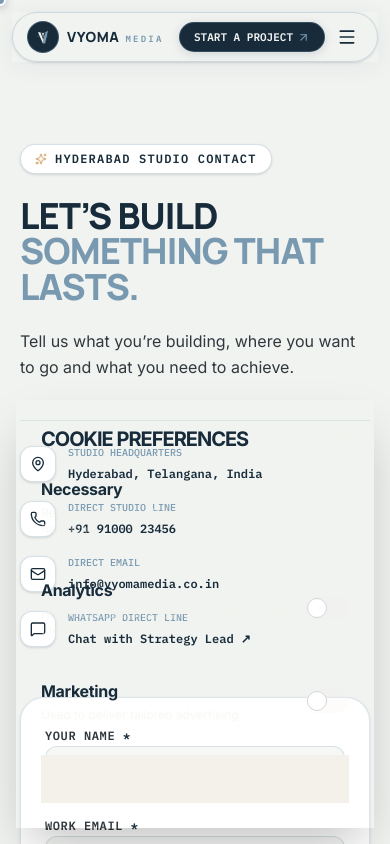
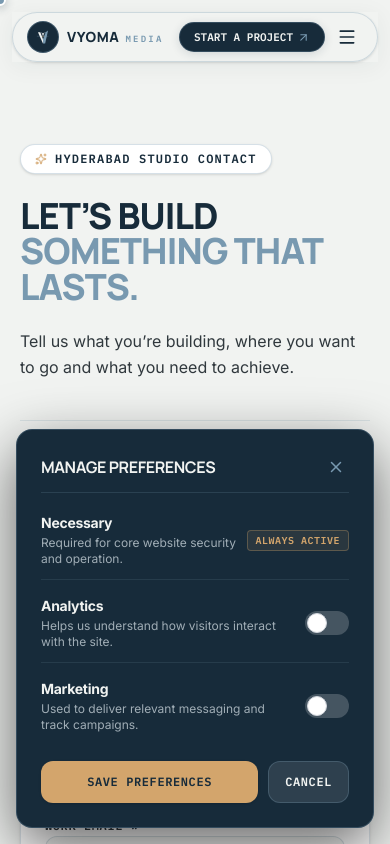
Before and after one commit to mkhan0012/Falah, a Next.js app: page /contact in a window 390 px wide. Both pictures are taken after a click on the button "MANAGE PREFERENCES". Shown: the top 844 px of the page. Built offline with nearby package versions, Linux system fonts and the light colour scheme.

Commit message:
fix: update phone number, fix cookie consent transparency, and apply security hardening

```diff
--- a/src/app/layout.tsx
+++ b/src/app/layout.tsx
@@ -133,7 +133,7 @@ export default function RootLayout({
       "addressRegion": "Telangana",
       "addressCountry": "IN",
     },
-    "telephone": "+919100023456",
+    "telephone": "+917008472069",
     "email": "info@vyomamedia.co.in",
     "url": "https://vyomamedia.co.in",
     "sameAs": [
--- a/src/components/ui/CookieConsent.tsx
+++ b/src/components/ui/CookieConsent.tsx
@@ -1,7 +1,7 @@
 "use client";
 
 import { useState, useEffect } from "react";
-import { X } from "lucide-react";
+import { X, Cookie } from "lucide-react";
 
 export default function CookieConsent() {
   const [isVisible, setIsVisible] = useState(false);
@@ -19,18 +19,37 @@ export default function CookieConsent() {
     if (!consent) {
       // eslint-disable-next-line react-hooks/set-state-in-effect
       setIsVisible(true);
+    } else {
+      try {
+        const parsed = JSON.parse(consent);
+        setPreferences((prev) => ({ ...prev, ...parsed }));
+      } catch {
+        // ignore JSON parse error
+      }
     }
+
+    const handleOpenPreferences = () => {
+      setIsVisible(true);
+      setIsManaging(true);
+    };
+
+    window.addEventListener("vyoma_open_cookie_preferences", handleOpenPreferences);
+    return () => {
+      window.removeEventListener("vyoma_open_cookie_preferences", handleOpenPreferences);
+    };
   }, []);
 
   const handleAcceptAll = () => {
     const prefs = { necessary: true, analytics: true, marketing: true };
     localStorage.setItem("vyoma_cookie_consent", JSON.stringify(prefs));
+    setPreferences(prefs);
     setIsVisible(false);
   };
 
   const handleRejectAll = () => {
     const prefs = { necessary: true, analytics: false, marketing: false };
     localStorage.setItem("vyoma_cookie_consent", JSON.stringify(prefs));
+    setPreferences(prefs);
     setIsVisible(false);
   };
 
@@ -43,96 +62,141 @@ export default function CookieConsent() {
 
   return (
     <div className="fixed bottom-0 left-0 right-0 z-[100] p-4 md:p-6 pointer-events-none flex justify-center md:justify-end">
-      <div className="bg-charcoal text-[#F4F1EA] p-6 md:p-8 max-w-lg w-full pointer-events-auto shadow-2xl border border-[#F4F1EA]/10 animate-in slide-in-from-bottom-8 duration-700">
-
+      <div
+        style={{ backgroundColor: "#172B3A" }}
+        className="bg-[#172B3A] text-[#F1F3F1] p-6 md:p-8 max-w-lg w-full pointer-events-auto shadow-[0_20px_60px_rgba(0,0,0,0.6)] border border-[#7899B0]/30 rounded-2xl md:rounded-3xl animate-in slide-in-from-bottom-6 duration-500 font-sans"
+      >
         {!isManaging ? (
           <>
-            <h3 className="text-xl font-primary font-bold mb-4 uppercase tracking-tighter">WE USE COOKIES</h3>
-            <p className="font-primary text-[#F4F1EA]/70 text-sm mb-8 leading-relaxed">
-              We use cookies and similar technologies to understand website usage, improve your experience, and provide relevant content.
+            <div className="flex items-start justify-between gap-3 mb-3">
+              <div className="flex items-center gap-2.5">
+                <div className="w-8 h-8 rounded-lg bg-[#7899B0]/20 flex items-center justify-center border border-[#7899B0]/30 text-[#D3A56C]">
+                  <Cookie size={17} />
+                </div>
+                <h3 className="text-lg md:text-xl font-display font-bold uppercase tracking-tight text-[#F1F3F1]">
+                  Cookie Preferences
+                </h3>
+              </div>
+              <button
+                type="button"
+                onClick={handleRejectAll}
+                className="p-1 rounded-lg text-[#7899B0] hover:text-[#F1F3F1] hover:bg-white/10 transition-colors"
+                aria-label="Close cookies notice"
+              >
+                <X size={18} />
+              </button>
+            </div>
+
+            <p className="font-sans text-xs sm:text-sm text-[#DCE6EB] mb-6 leading-relaxed">
+              We use cookies and similar technologies to improve navigation, analyze site performance, and enhance your digital experience. Read our{" "}
+              <a href="/privacy-policy" className="text-[#D3A56C] hover:underline underline-offset-2">
+                Privacy Policy
+              </a>{" "}
+              for details.
             </p>
 
-            <div className="flex flex-wrap gap-3">
+            <div className="flex flex-wrap gap-2.5 sm:gap-3">
               <button
+                type="button"
                 onClick={handleAcceptAll}
-                className="flex-1 bg-vermilion hover:bg-[#F4F1EA] text-charcoal font-mono text-xs font-bold uppercase tracking-widest px-4 py-3 transition-colors"
+                className="flex-1 min-w-[120px] bg-[#D3A56C] hover:bg-[#b88c55] text-[#172B3A] font-mono text-xs font-bold uppercase tracking-wider px-4 py-3 rounded-xl transition-all shadow-sm cursor-pointer text-center"
               >
-                ACCEPT
+                Accept All
               </button>
               <button
+                type="button"
                 onClick={handleRejectAll}
-                className="flex-1 border border-[#F4F1EA]/20 hover:bg-[#F4F1EA] hover:text-charcoal font-mono text-xs font-bold uppercase tracking-widest px-4 py-3 transition-colors"
+                className="flex-1 min-w-[120px] bg-white/10 hover:bg-white/15 text-[#F1F3F1] border border-[#7899B0]/30 font-mono text-xs font-bold uppercase tracking-wider px-4 py-3 rounded-xl transition-all cursor-pointer text-center"
               >
-                REJECT
+                Reject All
               </button>
               <button
+                type="button"
                 onClick={() => setIsManaging(true)}
-                className="w-full mt-2 text-[#F4F1EA]/50 hover:text-[#F4F1EA] font-mono text-xs tracking-widest uppercase transition-colors underline underline-offset-4"
+                className="w-full text-center mt-1 text-[#7899B0] hover:text-[#F1F3F1] font-mono text-[11px] tracking-wider uppercase transition-colors underline underline-offset-4 cursor-pointer"
               >
-                MANAGE PREFERENCES
+                Manage Preferences
               </button>
             </div>
           </>
         ) : (
           <div className="animate-in fade-in duration-300">
-            <div className="flex justify-between items-center mb-6">
-              <h3 className="text-xl font-primary font-bold uppercase tracking-tighter">COOKIE PREFERENCES</h3>
-              <button onClick={() => setIsManaging(false)} className="text-[#F4F1EA]/50 hover:text-[#F4F1EA] transition-colors">
-                <X size={20} />
+            <div className="flex justify-between items-center mb-5 pb-3 border-b border-[#7899B0]/20">
+              <h3 className="text-base sm:text-lg font-display font-bold uppercase tracking-tight text-[#F1F3F1]">
+                Manage Preferences
+              </h3>
+              <button
+                type="button"
+                onClick={() => setIsManaging(false)}
+                className="p-1 rounded-lg text-[#7899B0] hover:text-[#F1F3F1] hover:bg-white/10 transition-colors"
+                aria-label="Back"
+              >
+                <X size={18} />
               </button>
             </div>
 
-            <div className="space-y-6 mb-8">
-              <div className="flex justify-between items-center pb-4 border-b border-[#F4F1EA]/10">
+            <div className="space-y-4 mb-6">
+              <div className="flex justify-between items-center pb-3 border-b border-[#7899B0]/15">
                 <div>
-                  <h4 className="font-primary font-bold mb-1">Necessary</h4>
-                  <p className="text-xs text-[#F4F1EA]/50 font-primary">Required for the website to function.</p>
+                  <h4 className="font-sans font-bold text-sm text-[#F1F3F1] mb-0.5">Necessary</h4>
+                  <p className="text-xs text-[#DCE6EB]/70 font-sans">Required for core website security and operation.</p>
                 </div>
-                <div className="text-xs font-mono text-[#F4F1EA]/30 uppercase tracking-widest">Always Active</div>
+                <div className="text-[10px] font-mono text-[#D3A56C] uppercase tracking-wider font-semibold px-2 py-0.5 rounded bg-[#D3A56C]/10 border border-[#D3A56C]/30 shrink-0">
+                  Always Active
+                </div>
               </div>
 
-              <div className="flex justify-between items-center pb-4 border-b border-[#F4F1EA]/10">
-                <div>
-                  <h4 className="font-primary font-bold mb-1">Analytics</h4>
-                  <p className="text-xs text-[#F4F1EA]/50 font-primary">Help us understand how visitors interact with the site.</p>
+              <div className="flex justify-between items-center pb-3 border-b border-[#7899B0]/15">
+                <div className="pr-4">
+                  <h4 className="font-sans font-bold text-sm text-[#F1F3F1] mb-0.5">Analytics</h4>
+                  <p className="text-xs text-[#DCE6EB]/70 font-sans">Helps us understand how visitors interact with the site.</p>
                 </div>
-                <label className="relative inline-flex items-center cursor-pointer">
+                <label className="relative inline-flex items-center cursor-pointer shrink-0">
                   <input
                     type="checkbox"
                     className="sr-only peer"
                     checked={preferences.analytics}
-                    onChange={(e) => setPreferences({...preferences, analytics: e.target.checked})}
+                    onChange={(e) => setPreferences({ ...preferences, analytics: e.target.checked })}
                   />
-                  <div className="w-11 h-6 bg-[#F4F1EA]/20 peer-focus:outline-none rounded-full peer peer-checked:after:translate-x-full peer-checked:after:border-white after:content-[''] after:absolute after:top-[2px] after:left-[2px] after:bg-white after:border-gray-300 after:border after:rounded-full after:h-5 after:w-5 after:transition-all peer-checked:bg-vermilion"></div>
+                  <div className="w-11 h-6 bg-white/20 peer-focus:outline-none rounded-full peer peer-checked:after:translate-x-full peer-checked:after:border-white after:content-[''] after:absolute after:top-[2px] after:left-[2px] after:bg-white after:border-gray-300 after:border after:rounded-full after:h-5 after:w-5 after:transition-all peer-checked:bg-[#D3A56C]"></div>
                 </label>
               </div>
 
-              <div className="flex justify-between items-center">
-                <div>
-                  <h4 className="font-primary font-bold mb-1">Marketing</h4>
-                  <p className="text-xs text-[#F4F1EA]/50 font-primary">Used to deliver tailored advertising.</p>
+              <div className="flex justify-between items-center pb-1">
+                <div className="pr-4">
+                  <h4 className="font-sans font-bold text-sm text-[#F1F3F1] mb-0.5">Marketing</h4>
+                  <p className="text-xs text-[#DCE6EB]/70 font-sans">Used to deliver relevant messaging and track campaigns.</p>
                 </div>
-                <label className="relative inline-flex items-center cursor-pointer">
+                <label className="relative inline-flex items-center cursor-pointer shrink-0">
                   <input
                     type="checkbox"
                     className="sr-only peer"
                     checked={preferences.marketing}
-                    onChange={(e) => setPreferences({...preferences, marketing: e.target.checked})}
+                    onChange={(e) => setPreferences({ ...preferences, marketing: e.target.checked })}
                   />
-                  <div className="w-11 h-6 bg-[#F4F1EA]/20 peer-focus:outline-none rounded-full peer peer-checked:after:translate-x-full peer-checked:after:border-white after:content-[''] after:absolute after:top-[2px] after:left-[2px] after:bg-white after:border-gray-300 after:border after:rounded-full after:h-5 after:w-5 after:transition-all peer-checked:bg-vermilion"></div>
+                  <div className="w-11 h-6 bg-white/20 peer-focus:outline-none rounded-full peer peer-checked:after:translate-x-full peer-checked:after:border-white after:content-[''] after:absolute after:top-[2px] after:left-[2px] after:bg-white after:border-gray-300 after:border after:rounded-full after:h-5 after:w-5 after:transition-all peer-checked:bg-[#D3A56C]"></div>
                 </label>
               </div>
             </div>
 
-            <button
-              onClick={handleSavePreferences}
-              className="w-full bg-[#F4F1EA] hover:bg-vermilion text-charcoal hover:text-[#F4F1EA] font-mono text-xs font-bold uppercase tracking-widest px-4 py-4 transition-colors"
-            >
-              SAVE PREFERENCES
-            </button>
+            <div className="flex gap-2.5">
+              <button
+                type="button"
+                onClick={handleSavePreferences}
+                className="flex-1 bg-[#D3A56C] hover:bg-[#b88c55] text-[#172B3A] font-mono text-xs font-bold uppercase tracking-wider px-4 py-3 rounded-xl transition-all shadow-sm cursor-pointer text-center"
+              >
+                Save Preferences
+              </button>
+              <button
+                type="button"
+                onClick={() => setIsManaging(false)}
+                className="bg-white/10 hover:bg-white/15 text-[#F1F3F1] border border-[#7899B0]/30 font-mono text-xs font-bold uppercase tracking-wider px-4 py-3 rounded-xl transition-all cursor-pointer text-center"
+              >
+                Cancel
+              </button>
+            </div>
           </div>
         )}
-
       </div>
     </div>
   );
--- a/src/config/site.ts
+++ b/src/config/site.ts
@@ -12,9 +12,9 @@ export const siteConfig = {
   ogImage: "https://vyomamedia.co.in/og-image.jpg",
   contact: {
     email: "info@vyomamedia.co.in",
-    phone: "+91 91000 23456",
-    phoneDisplay: "+91 91000 23456",
-    whatsapp: "919100023456",
+    phone: "+91 70084 72069",
+    phoneDisplay: "+91 70084 72069",
+    whatsapp: "917008472069",
     whatsappMessage:
       "Hi Vyoma Media, I'd like to discuss a project for our brand.",
     address: "Hyderabad, Telangana, India",
```
Also changed, not shown: src/app/actions/submitContact.ts (+13 -1 lines), src/app/api/apply/route.ts (+24 -3 lines), src/app/globals.css (+7 -0 lines), src/components/navigation/Footer.tsx (+13 -0 lines), src/lib/rateLimit.ts (+37 -19 lines), public/llms.txt.
